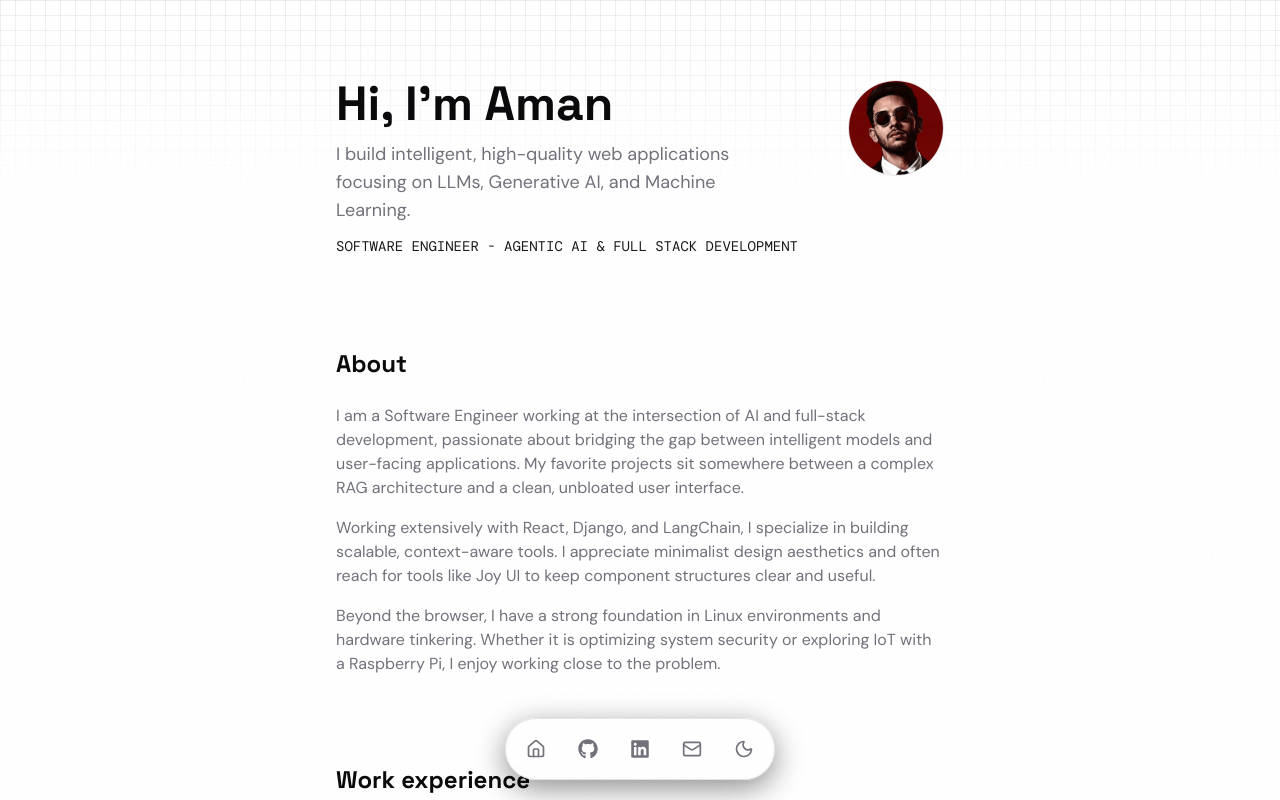
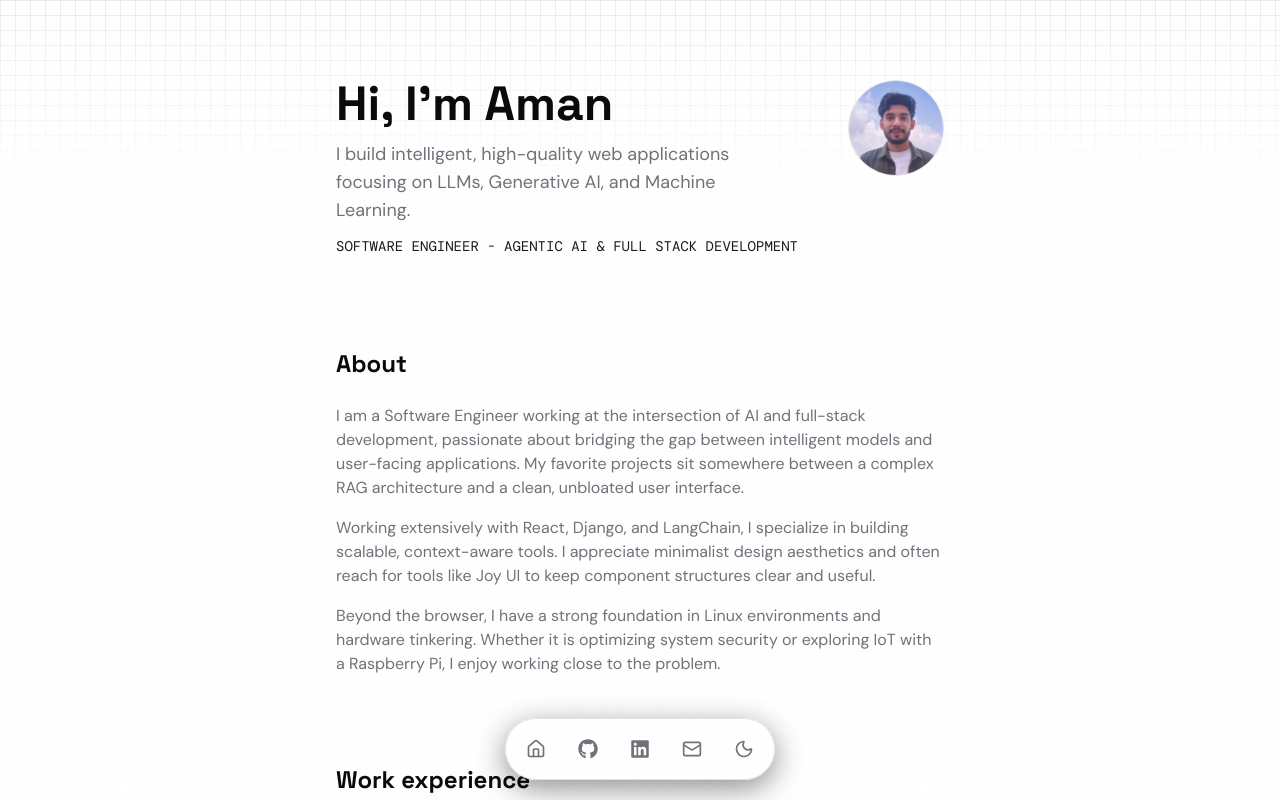
Before and after one commit to hisuperaman/hisuperaman.github.io, a React (Vite) app: page / in a window 1280 px wide. Shown: the top 800 px of the page. Built offline with nearby package versions, Linux system fonts and the light colour scheme.

Commit message:
update avatar

```diff
--- a/src/data/portfolio.ts
+++ b/src/data/portfolio.ts
@@ -21,7 +21,7 @@ export const portfolio: Portfolio = {
         location: 'Mandi, Himachal Pradesh, India',
         availability: 'Software Engineer - Agentic AI & Full Stack Development',
         intro: 'I build intelligent, high-quality web applications focusing on LLMs, Generative AI, and Machine Learning.',
-        image: '/images/avatar.jpg',
+        image: '/images/avatar.jpeg',
     },
     about: [
         'I am a Software Engineer working at the intersection of AI and full-stack development, passionate about bridging the gap between intelligent models and user-facing applications. My favorite projects sit somewhere between a complex RAG architecture and a clean, unbloated user interface.',
```
Also changed, not shown: public/images/avatar.jpeg (added), public/images/avatar.jpg (deleted).
